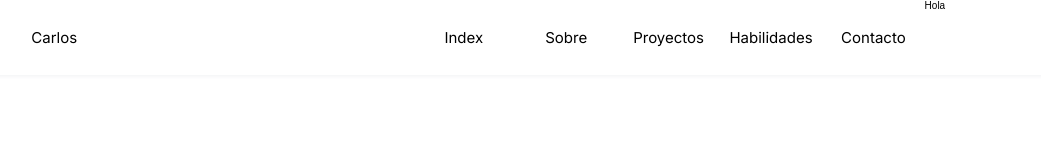
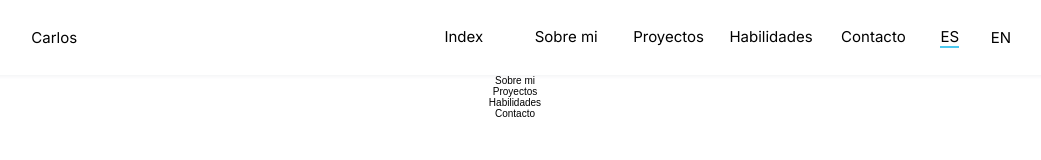
Before and after one commit to CarlosIsaelRamirezGonzalez/CarlosIsaelRamirezGonzalez.github.io, a plain HTML site: page index.html in a window 1280 px wide. Shown: the whole page, without its empty margins (125-1166 px from the left). Drawn offline with Linux system fonts and the light colour scheme.

Commit message:
Ya esta listo el navbar

```diff
--- a/styles.css
+++ b/css/styles.css
@@ -40,6 +40,7 @@
     font-size: 1.5rem;
     font-style: normal;
     grid-row: 1 / 2;
+    transition: all .4s;
 }
 
 .nav-link:link,
@@ -50,8 +51,48 @@
     text-decoration: none;
 }
 
+.nav-static-link {
+    text-align: center;
+    margin: auto;
+    font-family: 'Inter', sans-serif;
+    color: black;
+    text-decoration: none;
+    font-weight: 50;
+    font-size: 1.5rem;
+    font-style: normal;
+    grid-row: 1 / 2;
+    transition: all .4s;
+}
+
+.nav-static-link:link,
+.nav-static-link:visited,
+.nav-static-link:hover,
+.nav-static-link:active {
+    color: black;
+    text-decoration: none;
+}
+
+.nav-link::after {
+    content: "";
+    width: 0;
+    height: .2rem;
+    background-color: #4cc9f0;
+    display: block;
+    margin: auto;
+    transition: width .4s;
+}
+
+.nav-link:hover::after {
+    width: 100%;
+}
+.nav-link:hover {
+    font-size: 2rem;
+}
+
+
 .nav-logo {
     grid-column: 1 / 2;
+    transition: none;
 }
 
 .nav-home {
@@ -76,6 +117,28 @@
 
 .nav-language {
     grid-column: 10 / 11;
+    display: flex;
+    align-items: center;
+    justify-content: space-evenly;
 }
 
+.active::after {
+    content: "";
+    width: 100%;
+    height: .2rem;
+    background-color: #4cc9f0;
+    display: block;
+    margin: auto;
+}
 /* end of navbar */
+
+/* main */
+.main {
+    margin-top: 7.5rem;
+    display: flex;
+    flex-direction: column;
+    align-items: center;
+    justify-content: space-around;
+
+}
+/* end of main */
--- a/index.html
+++ b/index.html
@@ -1,5 +1,5 @@
 <!DOCTYPE html>
-<html lang="en">
+<html lang="es">
 <head>
     <meta charset="UTF-8">
     <meta http-equiv="X-UA-Compatible" content="IE=edge">
@@ -8,20 +8,36 @@
     <link rel="preconnect" href="https://fonts.gstatic.com" crossorigin>
     <link href="https://fonts.googleapis.com/css2?family=Inter:wght@400;700&display=swap" rel="stylesheet">
     <link rel="shortcut icon" href="img/laptop.png">
-    <link rel="stylesheet" href="styles.css">
+    <link rel="stylesheet" href="css/styles.css">
     <title>Carlos Ramirez: Software Developer</title>
 </head>
 <body>
    <header class="header">
         <nav class="navbar">
-            <a href="#" class="nav-link nav-logo">Carlos</a>
-            <a href="#" class="nav-link nav-home">Index</a>
-            <a href="#" class="nav-link nav-about">Sobre</a>
-            <a href="#" class="nav-link nav-proyects">Proyectos</a>
-            <a href="#" class="nav-link nav-skills">Habilidades</a>
-            <a href="#" class="nav-link nav-contact">Contacto</a>
-            <div class="nav-language">Hola</div>
+            <a href="#" class="nav-static-link nav-logo">Carlos</a>
+            <a href="#home" class="nav-link nav-home">Index</a>
+            <a href="#about" class="nav-link nav-about">Sobre mi</a>
+            <a href="#projects" class="nav-link nav-proyects">Proyectos</a>
+            <a href="#skills" class="nav-link nav-skills">Habilidades</a>
+            <a href="#contact" class="nav-link nav-contact">Contacto</a>
+            <div class="nav-language">
+                <a id="nav-esp" href="#" class="nav-static-link">ES</a>
+                <a id="nav-eng" href="#" class="nav-static-link">EN</a>
+            </div>
         </nav>
    </header>
+   <main class="main">
+    <section id="home" class="home">
+
+
+    </section>
+    <section id="about">Sobre mi</section>
+    <section id="projects">Proyectos</section>
+    <section id="skills">Habilidades</section>
+    <section id="contact">Contacto</section>
+   </main>
+
+
+   <script src="js/language-selector.js"></script>
 </body>
 </html>
--- /dev/null
+++ b/js/language-selector.js
@@ -0,0 +1,10 @@
+document.addEventListener('DOMContentLoaded', function() {
+    const currentLang = document.documentElement.lang;
+    if (currentLang == 'es') {
+        document.getElementById('nav-esp').classList.add('active');
+        console.log("Activado");
+    }
+    else {
+        document.getElementById('nav-eng').classList.add('active');
+    }
+});
```
Also changed, not shown: Pagina.js (added).
